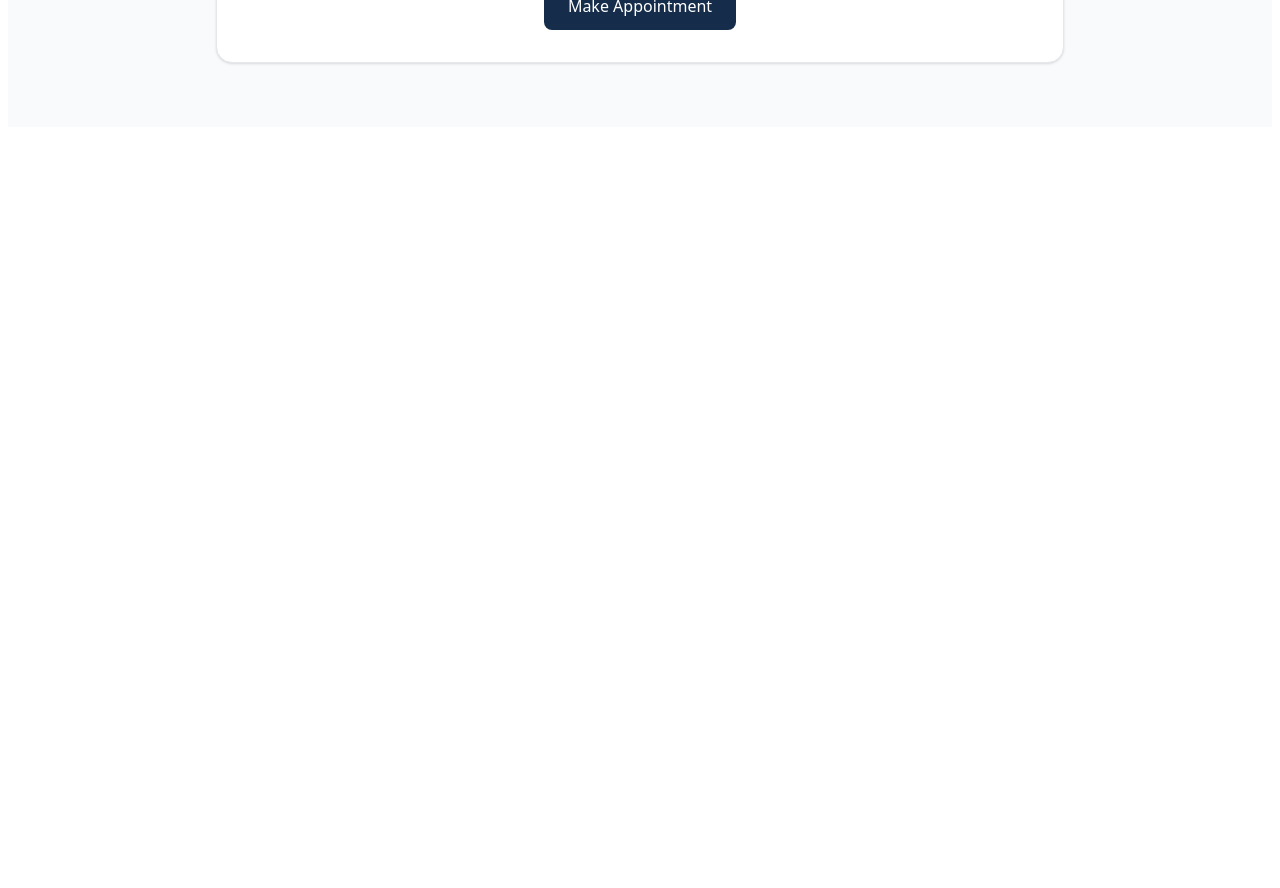
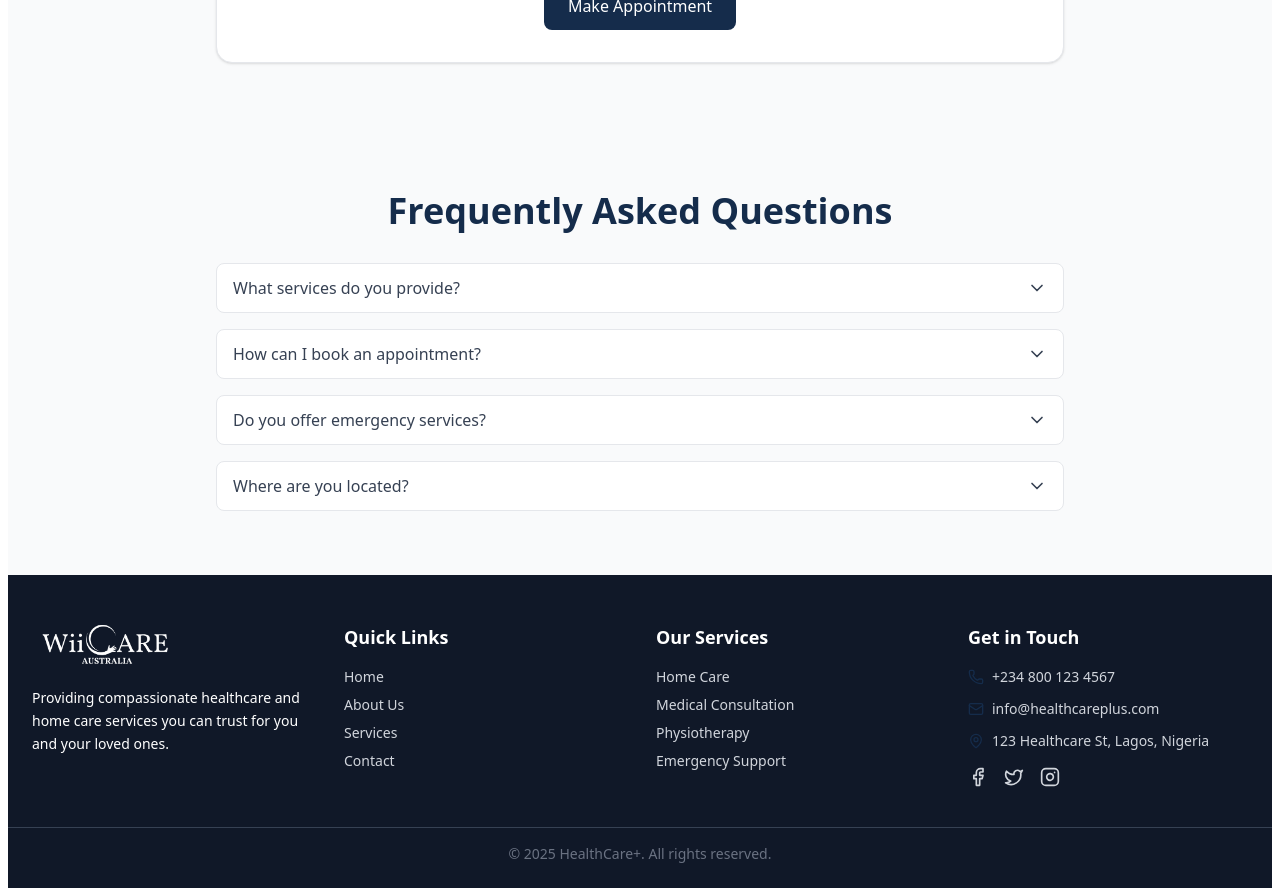
Before and after one commit to saude27/WiiCare, a React (Vite) app: page / in a window 1280 px wide. Shown: the part 3320-4208 px from the top of the page. Before the commit the page ends 3447 px from the top, so only its background shows below. Built offline with nearby package versions, Linux system fonts and the light colour scheme.

Commit message:
add footer

```diff
--- a/src/Data/index.js
+++ b/src/Data/index.js
@@ -47,3 +47,27 @@ export const reviews = [
     text: "Truly amazing experience, I’m very grateful!"
   },
 ];
+
+
+export const faqs = [
+  {
+    question: "What services do you provide?",
+    answer:
+      "We provide home care, medical consultation, physiotherapy, and personalized health support to our patients.",
+  },
+  {
+    question: "How can I book an appointment?",
+    answer:
+      "You can book an appointment using our online form on the 'Book Appointment' page or call our support line.",
+  },
+  {
+    question: "Do you offer emergency services?",
+    answer:
+      "Yes, we provide emergency medical support. Please contact us directly through our hotline in urgent cases.",
+  },
+  {
+    question: "Where are you located?",
+    answer:
+      "We are located in [Your Location]. You can find our full address and directions on the Contact Us page.",
+  },
+];
--- /dev/null
+++ b/src/components/Footer.jsx
@@ -0,0 +1,85 @@
+import React from "react";
+import { Facebook, Twitter, Instagram, Mail, Phone, MapPin } from "lucide-react";
+
+const Footer = () => {
+  return (
+    <footer className="bg-gray-900 text-gray-300 pt-12 pb-6">
+      <div className="max-w-7xl mx-auto px-6 grid grid-cols-1 md:grid-cols-4 gap-8">
+        {/* Brand Section */}
+        <div>
+          <img
+                src="/images/WiiCare-White-Logo.png"
+                alt="WIICARE LOGO"
+                width={150}
+                className="transition-all duration-300"
+              />
+          <p className="text-white text-sm leading-relaxed mt-5">
+            Providing compassionate healthcare and home care services you can
+            trust for you and your loved ones.
+          </p>
+        </div>
+
+        {/* Quick Links */}
+        <div>
+          <h3 className="text-lg font-semibold text-white mb-4">Quick Links</h3>
+          <ul className="space-y-2 text-sm">
+            <li><a href="#" className="hover:text-white">Home</a></li>
+            <li><a href="#" className="hover:text-white">About Us</a></li>
+            <li><a href="#" className="hover:text-white">Services</a></li>
+            <li><a href="#" className="hover:text-white">Contact</a></li>
+          </ul>
+        </div>
+
+        {/* Services */}
+        <div>
+          <h3 className="text-lg font-semibold text-white mb-4">Our Services</h3>
+          <ul className="space-y-2 text-sm">
+            <li><a href="#" className="hover:text-white">Home Care</a></li>
+            <li><a href="#" className="hover:text-white">Medical Consultation</a></li>
+            <li><a href="#" className="hover:text-white">Physiotherapy</a></li>
+            <li><a href="#" className="hover:text-white">Emergency Support</a></li>
+          </ul>
+        </div>
+
+        {/* Contact Info */}
+        <div>
+          <h3 className="text-lg font-semibold text-white mb-4">Get in Touch</h3>
+          <ul className="space-y-3 text-sm">
+            <li className="flex items-center gap-2">
+              <Phone className="w-4 h-4 text-brandBlueColor" />
+              +234 800 123 4567
+            </li>
+            <li className="flex items-center gap-2">
+              <Mail className="w-4 h-4 text-brandBlueColor" />
+              info@healthcareplus.com
+            </li>
+            <li className="flex items-center gap-2">
+              <MapPin className="w-4 h-4 text-brandBlueColor" />
+              123 Healthcare St, Lagos, Nigeria
+            </li>
+          </ul>
+
+          {/* Social Icons */}
+          <div className="flex gap-4 mt-4">
+            <a href="#" className="hover:text-white">
+              <Facebook className="w-5 h-5" />
+            </a>
+            <a href="#" className="hover:text-white">
+              <Twitter className="w-5 h-5" />
+            </a>
+            <a href="#" className="hover:text-white">
+              <Instagram className="w-5 h-5" />
+            </a>
+          </div>
+        </div>
+      </div>
+
+      {/* Bottom Bar */}
+      <div className="border-t border-gray-700 mt-10 pt-4 text-center text-sm text-gray-500">
+        © {new Date().getFullYear()} HealthCare+. All rights reserved.
+      </div>
+    </footer>
+  );
+};
+
+export default Footer;
--- /dev/null
+++ b/src/components/faq.jsx
@@ -0,0 +1,52 @@
+import React, { useState } from "react";
+import { ChevronDown } from "lucide-react"; // icon library
+import { faqs } from "../Data";
+
+const FAQ = () => {
+  const [openIndex, setOpenIndex] = useState(null);
+
+  const toggleFAQ = (index) => {
+    setOpenIndex(openIndex === index ? null : index);
+  };
+
+  return (
+    <section className="bg-gray-50 py-16">
+      <div className="max-w-4xl mx-auto px-6">
+        <h2 className="text-3xl md:text-4xl font-bold text-center mb-8 text-brandBlueColor">
+          Frequently Asked Questions
+        </h2>
+
+        <div className="space-y-4">
+          {faqs.map((faq, index) => (
+            <div
+              key={index}
+              className="border border-gray-200 rounded-lg bg-white"
+            >
+              {/* Question */}
+              <button
+                onClick={() => toggleFAQ(index)}
+                className="w-full flex justify-between items-center px-4 py-3 text-left font-medium text-gray-700 hover:bg-gray-100 rounded-lg transition"
+              >
+                {faq.question}
+                <ChevronDown
+                  className={`w-5 h-5 transform transition-transform ${
+                    openIndex === index ? "rotate-180" : ""
+                  }`}
+                />
+              </button>
+
+              {/* Answer */}
+              {openIndex === index && (
+                <div className="px-4 pb-4 text-gray-600">
+                  {faq.answer}
+                </div>
+              )}
+            </div>
+          ))}
+        </div>
+      </div>
+    </section>
+  );
+};
+
+export default FAQ;
--- a/src/pages/Home.jsx
+++ b/src/pages/Home.jsx
@@ -5,6 +5,9 @@ import AboutPreview from "../components/AboutPreview";
 import ServicePreview from "../components/ServicePreview";
 import ReviewSlider from "../components/ReviewSlider";
 import BookAppointment from "../components/BookApointment";
+import FAQ from "../components/faq";
+import Footer from "../components/Footer";
+
 const Home = () => {
   return (
     <div className="">
@@ -40,6 +43,8 @@ const Home = () => {
       <ServicePreview />
       <ReviewSlider />
       <BookAppointment />
+      <FAQ />
+      <Footer />
     </div>
   );
 };
```
Also changed, not shown: public/images/WiiCare-White-Logo.png (added), public/images/WiiCare-icon.png (added).
